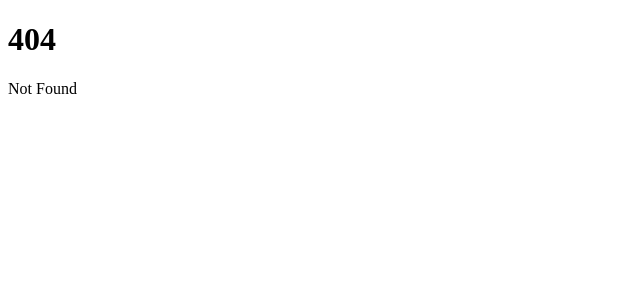
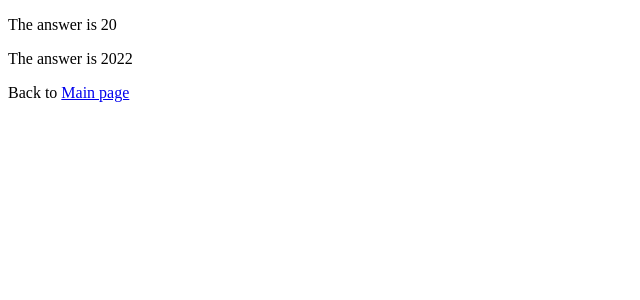
Before and after one commit to twent/svelte-kit-learning, a SvelteKit app: page /chapter-one/props/default-values in a window 1280 px wide. Before the commit this address had no page. Shown: the top 300 px of the page, without its empty margins (0-640 px from the left). Built offline with nearby package versions, Linux system fonts and the light colour scheme.

Commit message:
✅ 1.3.2 Default props values

```diff
--- /dev/null
+++ b/src/lib/components/DefaultAnswer.svelte
@@ -0,0 +1,5 @@
+<script>
+	export let answer = '2022'
+</script>
+
+<p>The answer is {answer}</p>
--- a/src/lib/index.js
+++ b/src/lib/index.js
@@ -1,9 +1,11 @@
 import Answer from './components/Answer.svelte'
+import DefaultAnswer from './components/DefaultAnswer.svelte'
 import Link from './components/Link.svelte'
 import HomeLink from './components/HomeLink.svelte'
 
 export {
     Answer,
+    DefaultAnswer,
     Link,
     HomeLink
 }
--- a/src/routes/+page.svelte
+++ b/src/routes/+page.svelte
@@ -51,4 +51,7 @@
 	<li>
 		<Link href="/chapter-one/props/declaring" title="Task 1 - Declaring props" />
 	</li>
+	<li>
+		<Link href="/chapter-one/props/default-values" title="Task 2 - Default values" />
+	</li>
 </ul>
--- /dev/null
+++ b/src/routes/chapter-one/props/default-values/+page.svelte
@@ -0,0 +1,9 @@
+<script>
+	import { Answer, DefaultAnswer, HomeLink } from '$lib/index'
+</script>
+
+<Answer answer={20} />
+
+<DefaultAnswer />
+
+<HomeLink />
```
